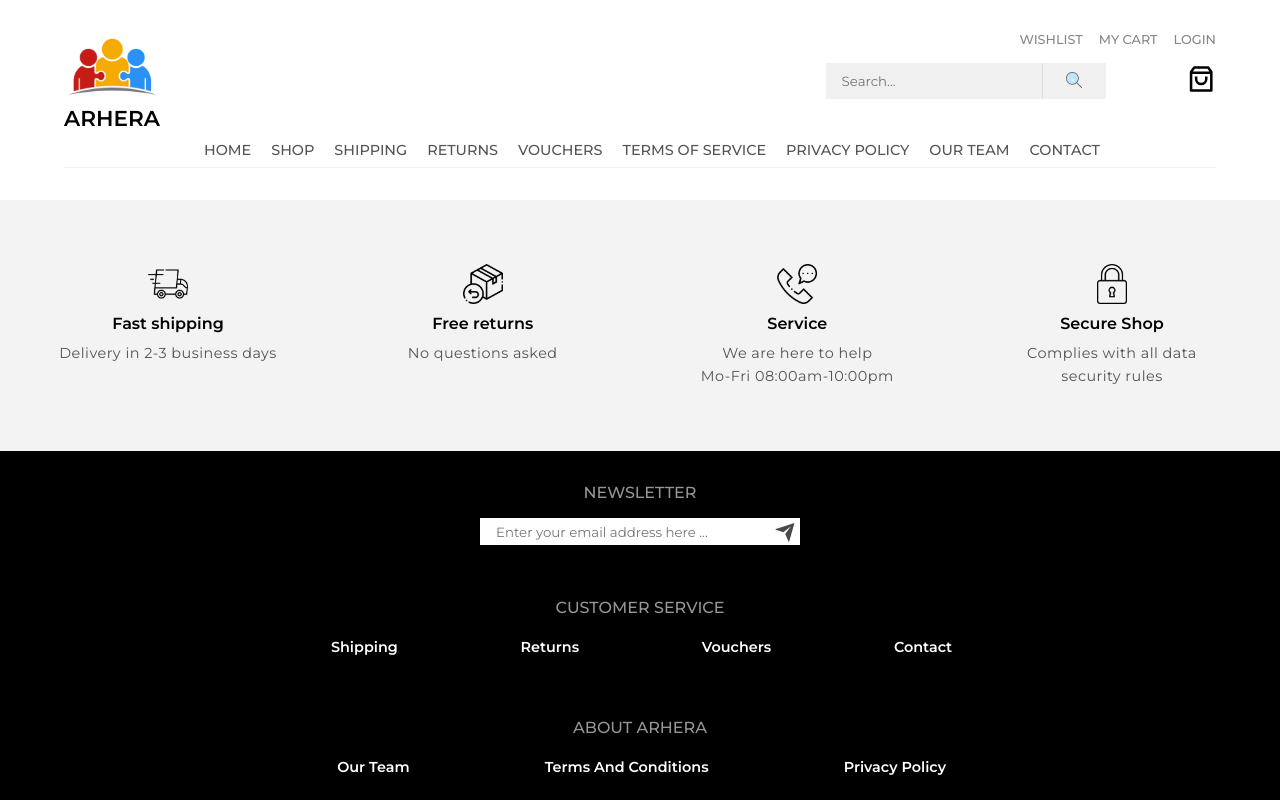
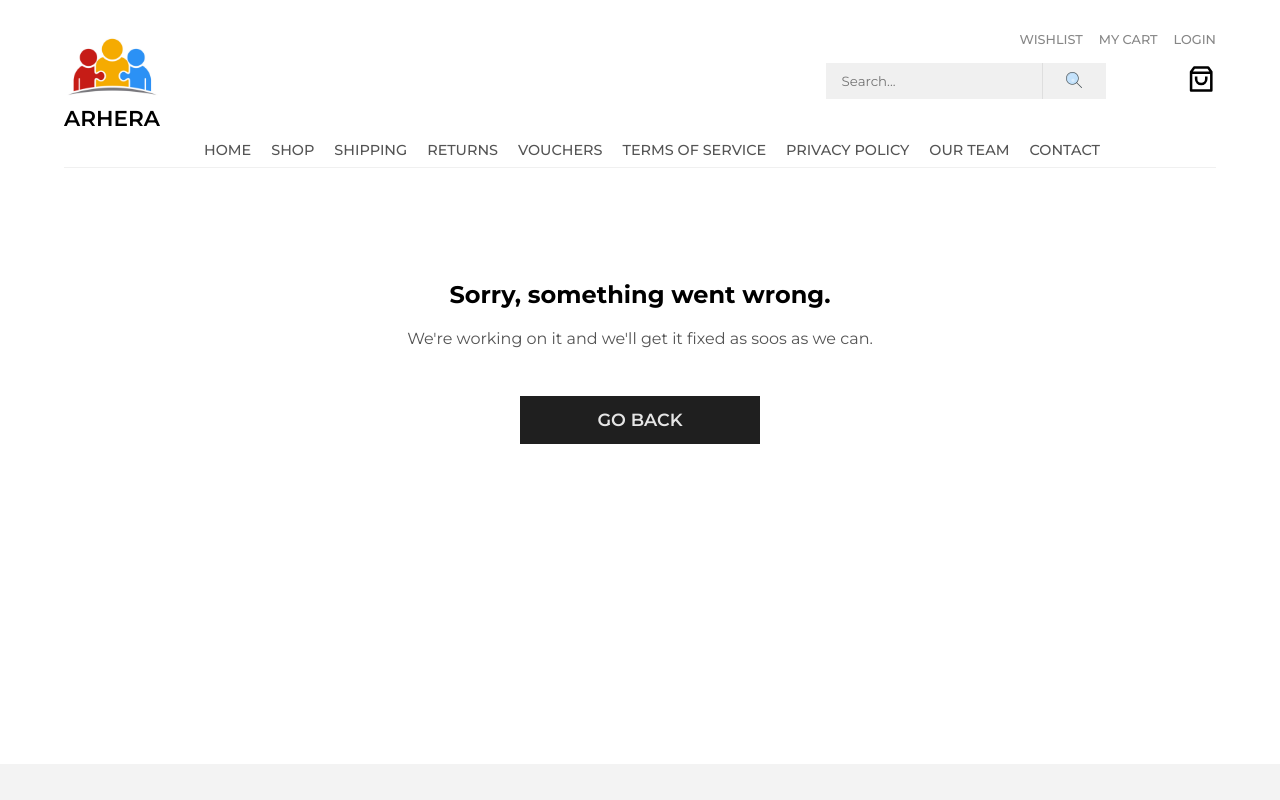
Before and after one commit to Ratko-Sim/spa-module-final-project, a React (Create React App) app: page /checkout in a window 1280 px wide. Shown: the top 800 px of the page. Built offline with nearby package versions, Linux system fonts and the light colour scheme.

Commit message:
created two pages for proceed to checkout and empty cart

```diff
--- a/src/App.js
+++ b/src/App.js
@@ -20,6 +20,7 @@ import OurTeam from "./components/OtherPages/OurTeam/OurTeam"
 import Returns from "./components/OtherPages/T&C/Returns"
 import Shipping from "./components/OtherPages/Shipping/Shipping"
 import Vouchers from './components/OtherPages/Vouchers/Vouchers';
+import Checkout from './components/Cart/Checkout';
 
 
 function App() {
@@ -48,6 +49,7 @@ function App() {
               <Route path="/returns" exact component={Returns} />
               <Route path="/shipping" exact component={Shipping} />
               <Route path="/vouchers" exact component={Vouchers} />
+              <Route path="/checkout" exact component={Checkout} />
             </Switch>
           </AnimatePresence>
         </main>
--- a/src/components/Cart/Cart.js
+++ b/src/components/Cart/Cart.js
@@ -2,7 +2,7 @@ import React, { useEffect } from 'react'
 import { useDispatch, useSelector } from 'react-redux';
 import { useParams, useLocation, Link } from "react-router-dom";
 import { addToCart, removeFromCart } from '../../Redux/actions/CartAction';
-import MessageBox from '../MessageBox';
+import MessageBox from './MessageBox';
 import "./Cart.scss";
 import { IoIosArrowDropleftCircle } from "react-icons/io"
 import { MdDeleteForever } from "react-icons/md"
@@ -29,12 +29,13 @@ export const Cart = () => {
   };
 
   const checkoutHandler = () => {
-    // history.push('/signin?redirect=shipping')
+    history.push('/checkout')
   }
 
   const backToShopHandler = () => {
     history.push(`/productlisting`)
   }
+
 
   const price = cartItems.reduce((a, c) => a + c.price * c.qty, 0)
   const priceVat = (price - (0.81 * price))
@@ -55,7 +56,7 @@ export const Cart = () => {
         <div className="middle-line"></div>
         <div>cart</div>
         <div className="middle-line"></div>
-        <div >checkout</div>
+        <div>checkout</div>
       </div>
       <div className="cart-top-navigation-mobile">
         <div className="back-to-shop">
@@ -64,11 +65,11 @@ export const Cart = () => {
           </div>
           <div>continue shopping</div>
         </div>
-        <button>proceed to checkout</button>
+        <button onClick={checkoutHandler} disabled={cartItems.length === 0}>proceed to checkout</button>
       </div>
-      {cartItems.length === 0 ? <MessageBox>
-        Cart is empty. <Link to="/">Go Shopping</Link>
-      </MessageBox>
+      {cartItems.length === 0 ? <MessageBox />
+
+
         :
         (
           <div className="cart-wrapper">
--- a/src/components/Cart/Cart.scss
+++ b/src/components/Cart/Cart.scss
@@ -180,9 +180,8 @@
         font-size: 1rem;
         color: gray;
         text-align: right;
-        &:hover {
-          cursor: pointer;
-          }
+        cursor: pointer;
+
     }
 
 
@@ -267,6 +266,47 @@
     font-size: 1.1rem;
     text-transform: uppercase;
     font-weight: 600;
+    cursor: pointer;
+
 
   }
 }
+
+.MessageBox {
+  font-size: 1.5rem;
+  text-align: center;
+  margin: 7rem 0 20rem 0;
+
+  button {
+    width: 15rem;
+    height: 3rem;
+    border: none;
+    background-color: rgb(31, 31, 31);
+    color: rgb(229, 229, 229);
+    font-size: 1.1rem;
+    text-transform: uppercase;
+    font-weight: 600;
+    margin-top: 2rem;
+    cursor: pointer;
+
+  }
+}
+
+.PageInDev {
+  text-align: center;
+  text-align: center;
+  margin: 7rem 0 20rem 0;
+
+  button {
+    width: 15rem;
+    height: 3rem;
+    border: none;
+    background-color: rgb(31, 31, 31);
+    color: rgb(229, 229, 229);
+    font-size: 1.1rem;
+    text-transform: uppercase;
+    font-weight: 600;
+    margin-top: 2rem;
+    cursor: pointer;
+  }
+}
--- /dev/null
+++ b/src/components/Cart/Checkout.js
@@ -0,0 +1,19 @@
+import React from 'react'
+import "./Cart.scss"
+import { useHistory } from "react-router-dom";
+
+
+function Checkout() {
+
+  let history = useHistory()
+
+  return (
+    <div className="PageInDev">
+      <h2>Sorry, something went wrong.</h2>
+      <p>We're working on it and we'll get it fixed as soos as we can.</p>
+      <button onClick={() => history.goBack()}>go back</button>
+    </div>
+  )
+}
+
+export default Checkout
--- /dev/null
+++ b/src/components/Cart/MessageBox.js
@@ -0,0 +1,18 @@
+import React from 'react';
+import "./Cart.scss"
+import { useHistory } from "react-router-dom";
+
+
+
+export default function MessageBox(props) {
+  let history = useHistory()
+  const backToShop = () => {
+    history.push(`/ProductListing`)
+  }
+  return (
+    <div className="MessageBox">
+      <h2>Your shopping cart is empty.</h2>
+      <button onClick={backToShop}>Back to shop</button>
+    </div>
+  );
+}
--- a/src/components/MessageBox.js
+++ /dev/null
@@ -1,9 +0,0 @@
-import React from 'react';
-
-export default function MessageBox(props) {
-  return (
-    <div className={`alert alert-${props.variant || 'info'}`}>
-      {props.children}
-    </div>
-  );
-}
```
Also changed, not shown: src/components/MessageBox 2.js (deleted, +0 -9 lines).
